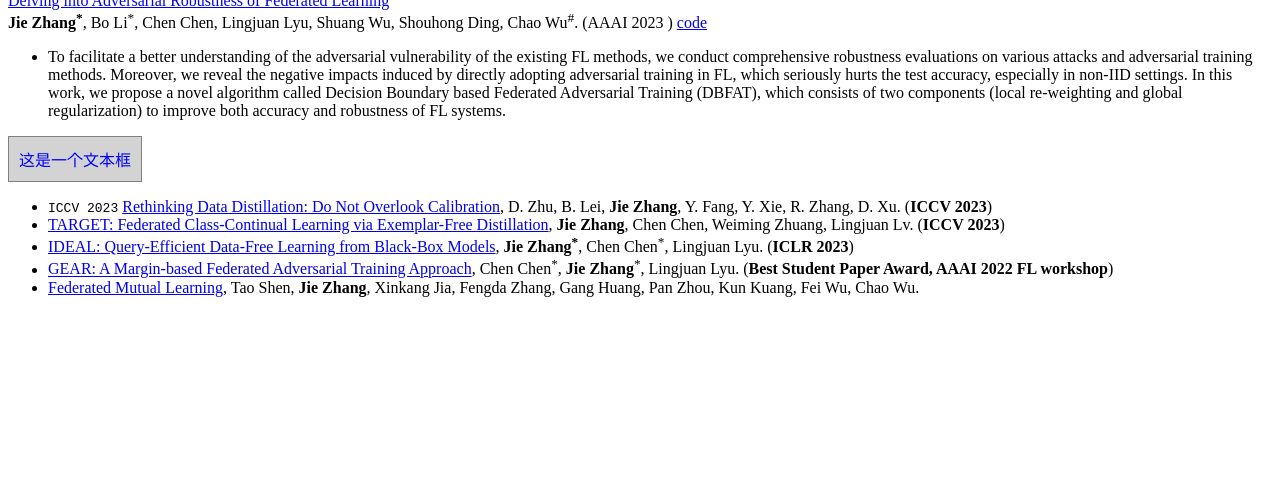
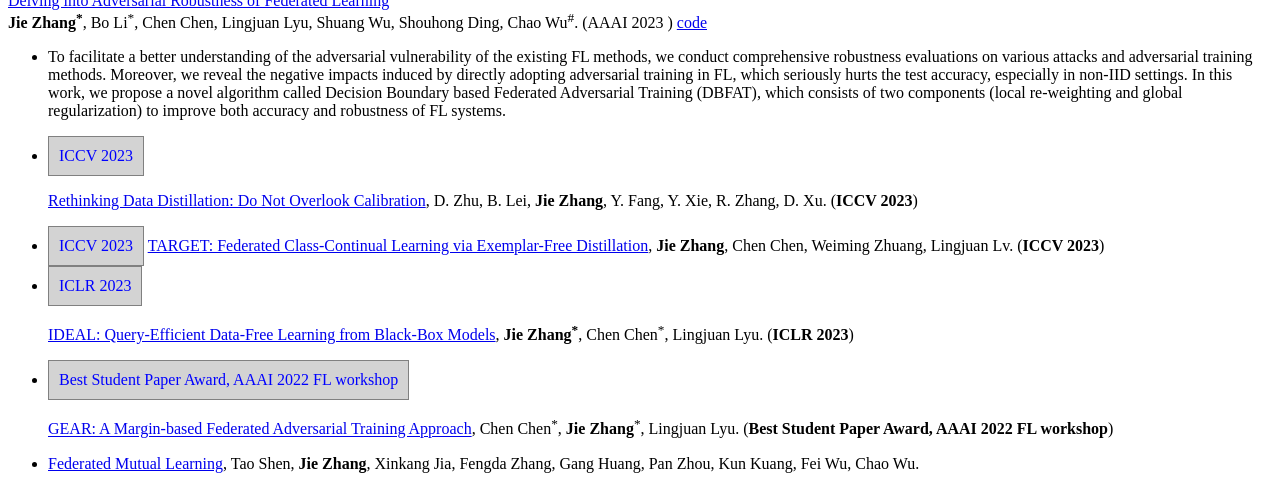
Before and after one commit to zj-jayzhang/zj-jayzhang.github.io, a Jekyll site: the page built from _pages/includes/pub.md, in a window 1280 px wide and 900 px high, scrolled down 5899 px, cut to the strip 411-900 px from the top of the window. Built offline with Jekyll 4.4.1, drawn with Linux system fonts in a browser that asks for light colours; our own code applies the rules of GitHub Pages for plain Markdown files; before the commit the page ends 6623 px from its top, so only the background shows below that.

Commit message:
Update pub.md

```diff
--- a/_pages/includes/pub.md
+++ b/_pages/includes/pub.md
@@ -78,11 +78,11 @@ Calibration), which calibrates the logits before softmax cross-entropy according
 </style>
 
 
-<div class="box"><span class="blue-text">这是一个文本框</span></div>
 
 
-- `ICCV 2023` [Rethinking Data Distillation: Do Not Overlook Calibration](https://arxiv.org/abs/2307.12463), D. Zhu, B. Lei, **Jie Zhang**, Y. Fang, Y. Xie, R. Zhang, D. Xu. (**ICCV 2023**)
-- 	[TARGET: Federated Class-Continual Learning via Exemplar-Free Distillation](https://arxiv.org/abs/2303.06937), **Jie Zhang**, Chen Chen, Weiming Zhuang, Lingjuan Lv. (**ICCV 2023**)
-- [IDEAL: Query-Efficient Data-Free Learning from Black-Box Models](https://openreview.net/pdf?id=ConT6H7MWL), **Jie Zhang<sup>*</sup>**, Chen Chen<sup>*</sup>, Lingjuan Lyu. (**ICLR 2023**)
-- [GEAR: A Margin-based Federated Adversarial Training Approach](https://federated-learning.org/fl-aaai-2022/Papers/FL-AAAI-22_paper_34.pdf), Chen Chen<sup>*</sup>, **Jie Zhang**<sup>*</sup>, Lingjuan Lyu. (**Best Student Paper Award, AAAI 2022 FL workshop**)
+
+- <div class="box"><span class="blue-text">ICCV 2023</span></div>  [Rethinking Data Distillation: Do Not Overlook Calibration](https://arxiv.org/abs/2307.12463), D. Zhu, B. Lei, **Jie Zhang**, Y. Fang, Y. Xie, R. Zhang, D. Xu. (**ICCV 2023**)
+- <div class="box"><span class="blue-text">ICCV 2023</span></div> 	[TARGET: Federated Class-Continual Learning via Exemplar-Free Distillation](https://arxiv.org/abs/2303.06937), **Jie Zhang**, Chen Chen, Weiming Zhuang, Lingjuan Lv. (**ICCV 2023**)
+- <div class="box"><span class="blue-text">ICLR 2023</span></div> [IDEAL: Query-Efficient Data-Free Learning from Black-Box Models](https://openreview.net/pdf?id=ConT6H7MWL), **Jie Zhang<sup>*</sup>**, Chen Chen<sup>*</sup>, Lingjuan Lyu. (**ICLR 2023**)
+- <div class="box"><span class="blue-text">Best Student Paper Award, AAAI 2022 FL workshop</span></div> [GEAR: A Margin-based Federated Adversarial Training Approach](https://federated-learning.org/fl-aaai-2022/Papers/FL-AAAI-22_paper_34.pdf), Chen Chen<sup>*</sup>, **Jie Zhang**<sup>*</sup>, Lingjuan Lyu. (**Best Student Paper Award, AAAI 2022 FL workshop**)
 - [Federated Mutual Learning](https://arxiv.org/abs/2006.16765), Tao Shen, **Jie Zhang**, Xinkang Jia, Fengda Zhang, Gang Huang, Pan Zhou, Kun Kuang, Fei Wu, Chao Wu.
```
